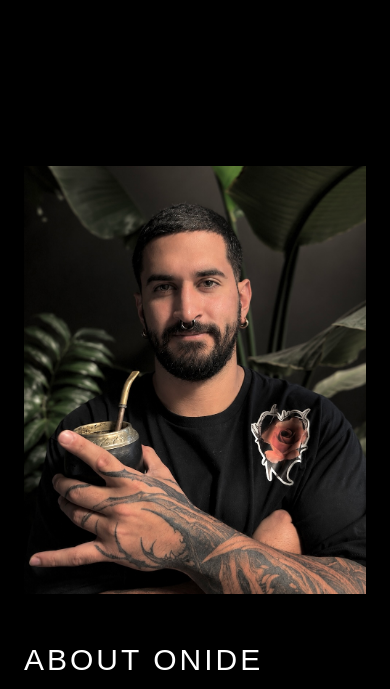
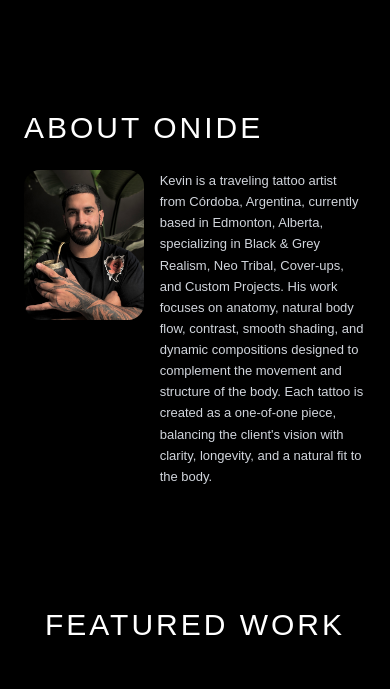
Before and after one commit to ExequielMercado/onide-tattoo, a Next.js app: page / in a window 390 px wide. Shown: the part 854-1543 px from the top of the page. Built offline with nearby package versions, Linux system fonts and the light colour scheme.

Commit message:
Ajustes finales en sección About y widgets

```diff
--- a/src/components/About.js
+++ b/src/components/About.js
@@ -5,21 +5,26 @@ import Image from 'next/image';
 
 export default function About() {
   return (
-    <section className="bg-black text-white py-24 px-6">
-      <div className="max-w-5xl mx-auto grid grid-cols-1 md:grid-cols-2 gap-12 items-center">
+    <section className="bg-black px-6 py-10 text-white lg:py-24">
+      <div className="mx-auto grid max-w-5xl grid-cols-1 items-center gap-0 lg:grid-cols-2 lg:gap-12">
+        <h2 className="col-span-1 mb-6 text-3xl uppercase tracking-widest lg:hidden">
+          About Onide
+        </h2>
+
+        <div className="col-span-1 flex flex-row items-start gap-4 lg:contents lg:gap-8">
           <motion.div
             initial={{ opacity: 0, x: -30 }}
             whileInView={{ opacity: 1, x: 0 }}
             viewport={{ once: true }}
             transition={{ duration: 0.6 }}
-          className="relative aspect-[4/5] w-full max-w-sm mx-auto"
+            className="relative aspect-[4/5] w-[35%] shrink-0 overflow-hidden rounded-2xl lg:mx-auto lg:w-1/2 lg:max-w-sm"
           >
             <Image
               src="/kevin-about.jpg"
               alt="Kevin, tattoo artist from Córdoba, Argentina"
               fill
               className="object-cover"
-            sizes="(max-width: 768px) 100vw, 400px"
+              sizes="(max-width: 1023px) 35vw, 400px"
             />
           </motion.div>
 
@@ -28,11 +33,12 @@ export default function About() {
             whileInView={{ opacity: 1, x: 0 }}
             viewport={{ once: true }}
             transition={{ duration: 0.6 }}
+            className="min-w-0 w-[65%] lg:w-1/2"
           >
-          <h2 className="text-3xl md:text-4xl uppercase tracking-widest mb-6">
+            <h2 className="hidden text-3xl uppercase tracking-widest lg:mb-6 lg:block lg:text-4xl">
               About Onide
             </h2>
-          <p className="text-gray-400 leading-relaxed">
+            <p className="text-[13px] leading-relaxed text-gray-300 lg:text-base">
               Kevin is a traveling tattoo artist from Córdoba, Argentina,
               currently based in Edmonton, Alberta, specializing in Black &amp;
               Grey Realism, Neo Tribal, Cover-ups, and Custom Projects. His work
@@ -44,6 +50,7 @@ export default function About() {
             </p>
           </motion.div>
         </div>
+      </div>
     </section>
   );
 }
```
Lines whose indentation alone changed are shown as unchanged.
